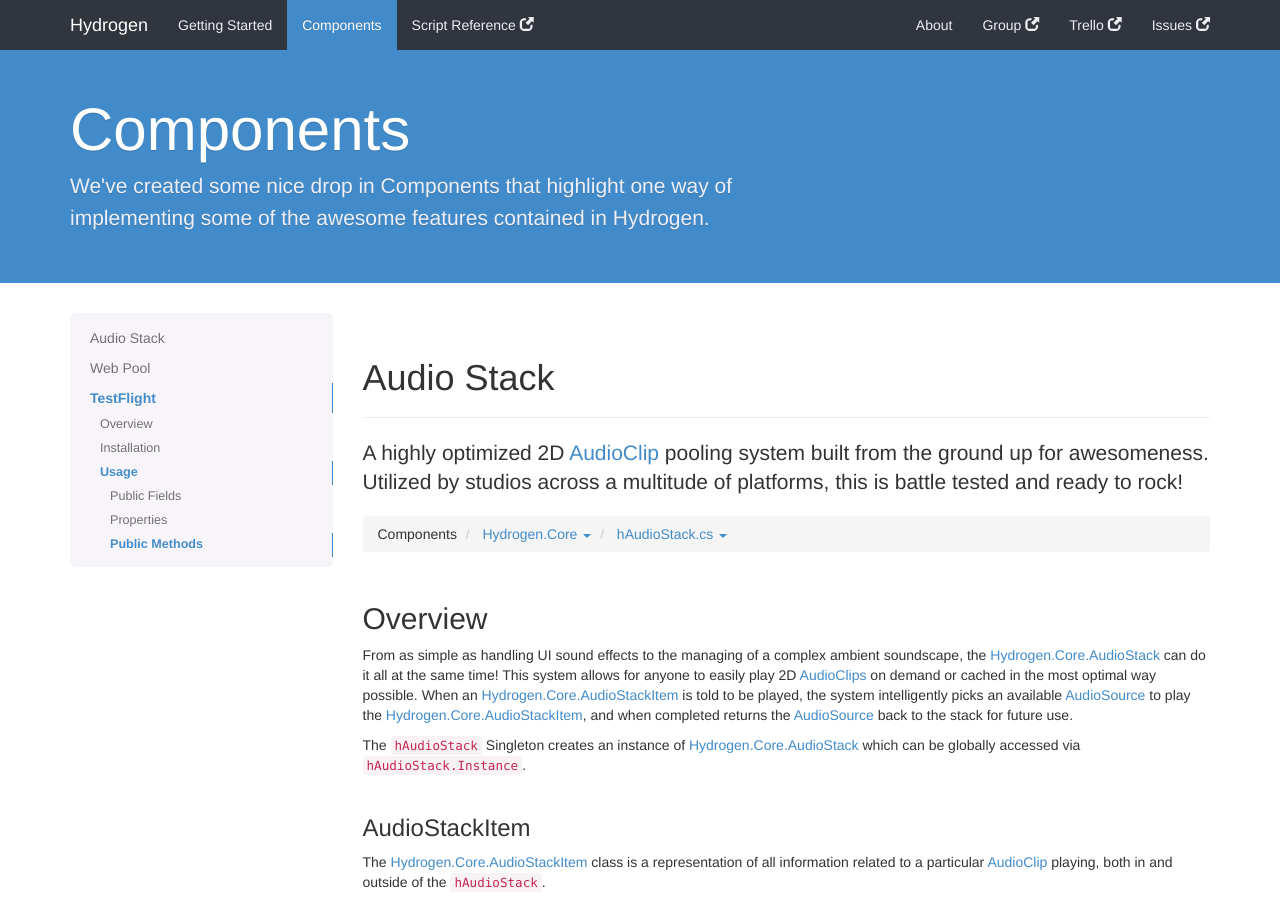
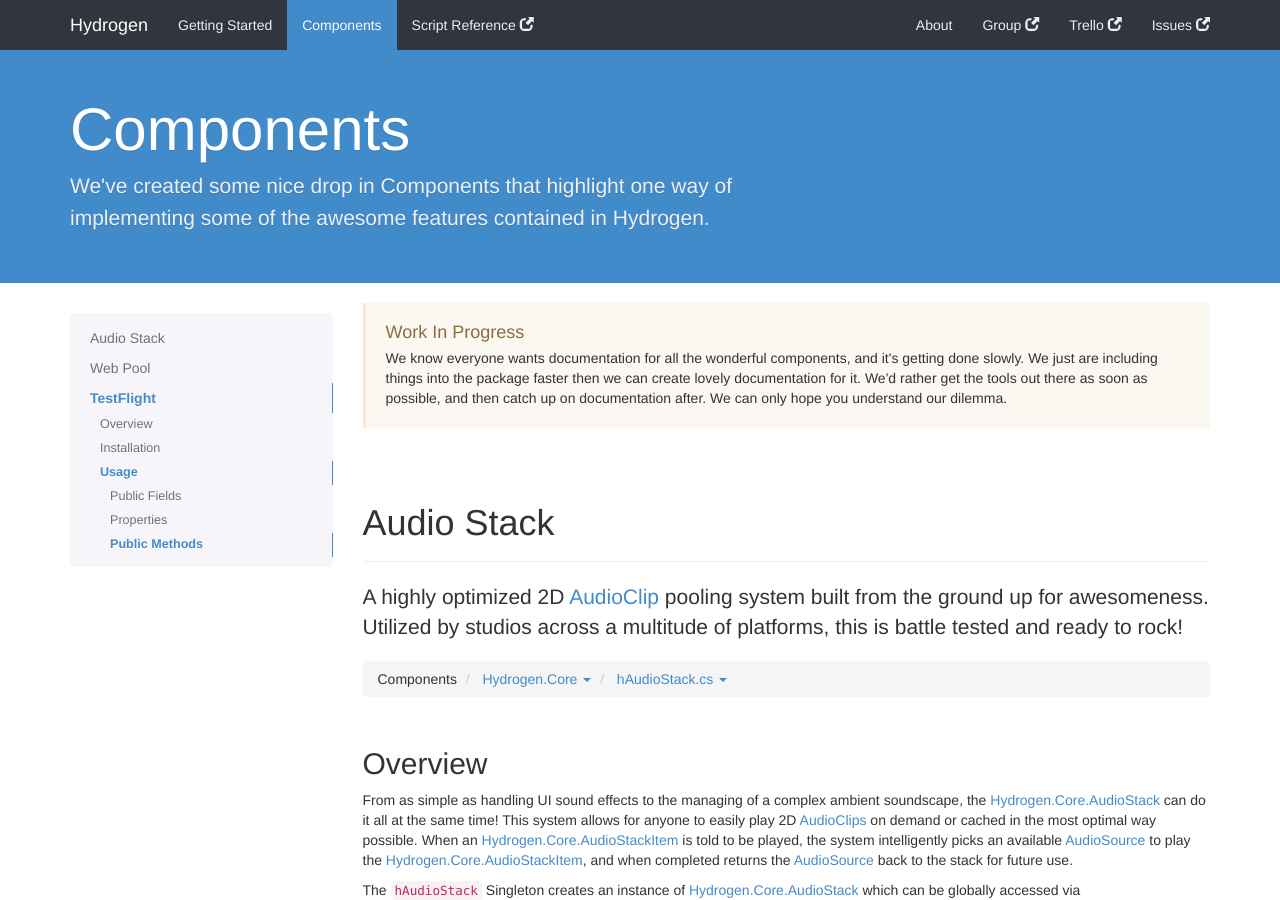
Before and after one commit to dotBunny/Hydrogen, a Jekyll site: the page built from components.html, in a window 1280 px wide and 900 px high. Built offline with Jekyll 4.4.1, drawn with Linux system fonts in a browser that asks for light colours; nearby versions of some CDN libraries; Markdown is read by kramdown in place of the engine named in the settings; comment, search, counter and statistics services are not loaded.

Commit message:
message about documentation.

```diff
--- a/components.html
+++ b/components.html
@@ -5,6 +5,11 @@
 lead: "We've created some nice drop in Components that highlight one way of implementing some of the awesome features contained in Hydrogen."
 base_url: "../"
 ---
+
+<div class="bs-callout bs-callout-warning" id="callout-less-compilation">
+      <h4>Work In Progress</h4>
+      <p>We know everyone wants documentation for all the wonderful components, and it's getting done slowly. We just are including things into the package faster then we can create lovely documentation for it. We'd rather get the tools out there as soon as possible, and then catch up on documentation after. We can only hope you understand our dilemma.</p>
+    </div>
  {% include component-audiostack.html %}
  {% include component-webpool.html %}
  {% include component-testflight.html %}
```
